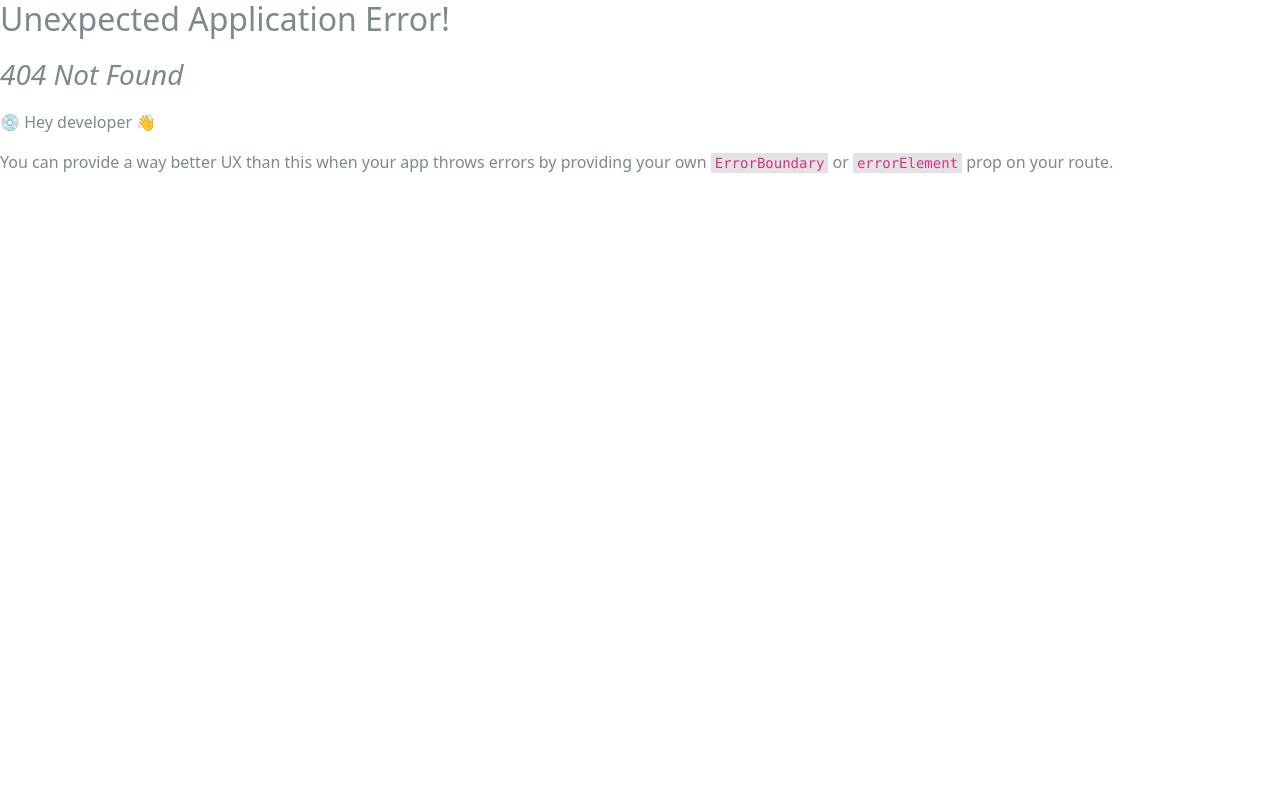
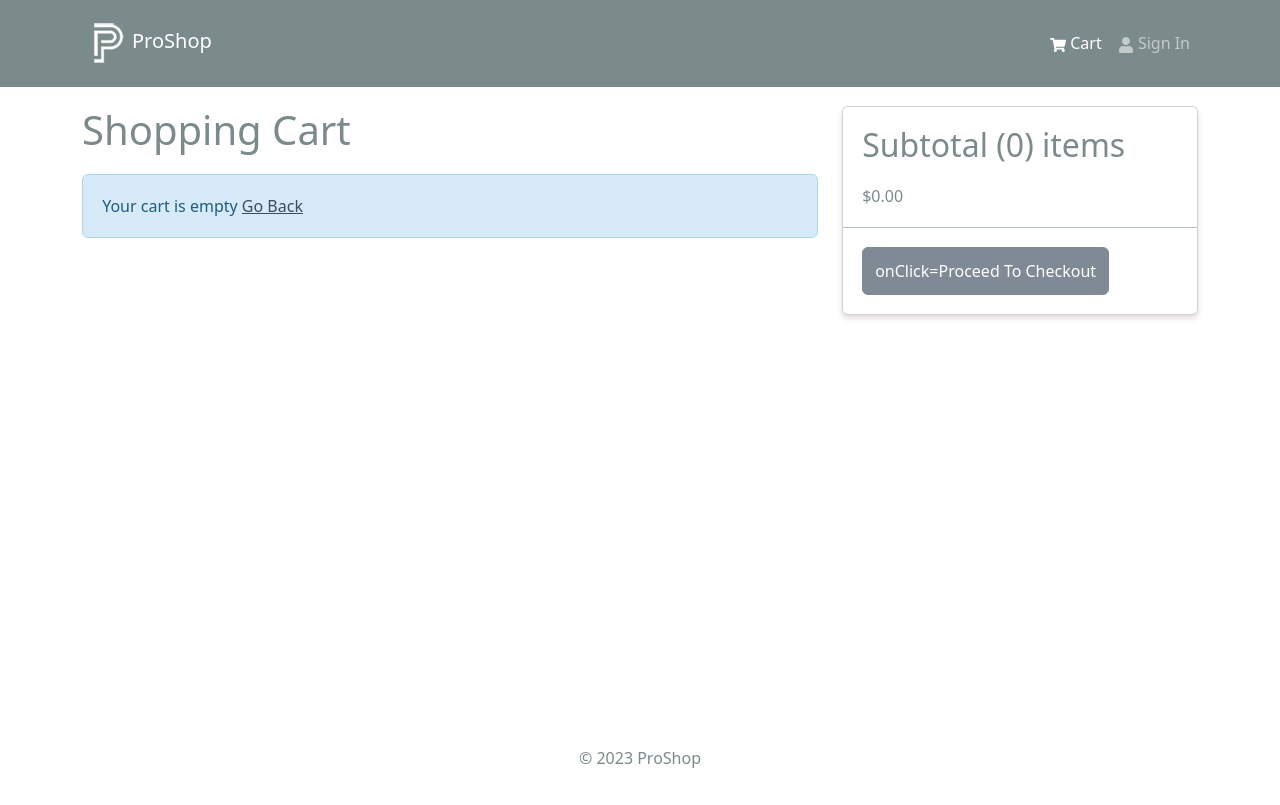
Before and after one commit to thijsBoet/proshop, a React (Create React App) app in the folder frontend/: page /cart in a window 1280 px wide. Before the commit this address had no page. Built offline with nearby package versions, Linux system fonts and the light colour scheme.

Commit message:
finished cart functionality

```diff
--- a/frontend/src/components/Header.jsx
+++ b/frontend/src/components/Header.jsx
@@ -1,10 +1,13 @@
 import React from 'react';
-import { Navbar, Nav, Container } from 'react-bootstrap';
+import { Navbar, Nav, Container, Badge } from 'react-bootstrap';
 import { FaShoppingCart, FaUser } from 'react-icons/fa';
 import { LinkContainer } from 'react-router-bootstrap';
+import { useSelector } from 'react-redux';
 import logo from '../assets/logo.png';
 
 const Header = () => {
+	const { cartItems } = useSelector((state) => state.cart);
+
 	return (
 		<header>
 			<Navbar bg='dark' variant='dark' expand='lg' collapseOnSelect>
@@ -21,6 +24,11 @@
 							<LinkContainer to='/cart'>
 								<Nav.Link>
 									<FaShoppingCart /> Cart
+									{cartItems.length > 0 && (
+										<Badge pill bg='success' style={{marginLeft: '5px'}}>
+											{cartItems.reduce((acc, item) => acc + item.qty, 0)}
+										</Badge>
+									)}
 								</Nav.Link>
 							</LinkContainer>
 							<LinkContainer to='/login'>
--- a/frontend/src/index.js
+++ b/frontend/src/index.js
@@ -1,4 +1,5 @@
 import React from 'react';
+
 import {
 	createBrowserRouter,
 	createRoutesFromElements,
@@ -16,12 +17,14 @@
 import App from './App';
 import HomeScreen from './screens/HomeScreen';
 import ProductScreen from './screens/ProductScreen';
+import CartScreen from './screens/CartScreen';
 
 const router = createBrowserRouter(
 	createRoutesFromElements(
 		<Route path='/' element={<App />}>
 			<Route index={true} path='/' element={<HomeScreen />} />
 			<Route path='/product/:id' element={<ProductScreen />} />
+			<Route path='/cart' element={<CartScreen />} />
 		</Route>,
 	),
 );
--- /dev/null
+++ b/frontend/src/screens/CartScreen.jsx
@@ -0,0 +1,134 @@
+import React from 'react';
+import { useDispatch, useSelector } from 'react-redux';
+import { Link, useNavigate } from 'react-router-dom';
+import {
+	Row,
+	Col,
+	ListGroup,
+	Image,
+	Form,
+	Button,
+	Card,
+	ListGroupItem,
+} from 'react-bootstrap';
+import { FaTrash } from 'react-icons/fa';
+
+import Message from '../components/Message';
+import { addToCart, removeFromCart } from '../slices/cartSlice';
+
+const CartScreen = () => {
+    const navigate = useNavigate();
+	const dispatch = useDispatch();
+
+	const cart = useSelector((state) => state.cart);
+    const { cartItems } = cart;
+
+    const addToCartHandler = async(product, qty) => {
+        dispatch(addToCart({ ...product, qty }));
+        navigate('/cart');
+    }
+
+    const removeFromCartHandler = async (id) => {
+		dispatch(removeFromCart(id));
+    };
+
+    const checkoutHandler = () => {
+        navigate('/login?redirect=/shipping');
+    }
+
+	return (
+		<Row>
+			<Col md={8}>
+				<h1 style={{ marginBottom: '20px' }}>Shopping Cart</h1>
+				{cartItems.length === 0 ? (
+					<Message variant='info'>
+						Your cart is empty <Link to='/'>Go Back</Link>
+					</Message>
+				) : (
+					<ListGroup variant='flush'>
+						{cartItems.map((item) => (
+							<ListGroup.Item key={item._id}>
+								<Row>
+									<Col md={2}>
+										<Image
+											src={item.image}
+											alt={item.name}
+											fluid
+											rounded
+										/>
+									</Col>
+									<Col md={3}>
+										<Link to={`/product/${item._id}`}>
+											{item.name}
+										</Link>
+									</Col>
+									<Col md={2}>${item.price}</Col>
+									<Col md={2}>
+										<Form.Control
+											as='select'
+											value={item.qty}
+                                            onChange={(e) => addToCartHandler(item, Number(e.target.value))}>
+											{[
+												...Array(
+													item.countInStock,
+												).keys(),
+											].map((x) => (
+												<option
+													key={x + 1}
+													value={x + 1}>
+													{x + 1}
+												</option>
+											))}
+										</Form.Control>
+									</Col>
+									<Col md={2}>
+										<Button
+											type='button'
+											variant='light'
+											onClick={() => removeFromCartHandler(item._id)}>
+											<FaTrash />
+										</Button>
+									</Col>
+								</Row>
+							</ListGroup.Item>
+						))}
+					</ListGroup>
+				)}
+			</Col>
+			<Col md={4}>
+				<Card>
+					<ListGroup variant='flush'>
+						<ListGroupItem>
+							<h2>
+								Subtotal (
+								{cartItems.reduce(
+									(acc, item) => acc + item.qty,
+									0,
+								)}
+								) items
+							</h2>
+							$
+							{cartItems
+								.reduce(
+									(acc, item) => acc + item.qty * item.price,
+									0,
+								)
+								.toFixed(2)}
+						</ListGroupItem>
+						<ListGroup.Item>
+							<Button
+								type='button'
+								className='btn-block'
+                                disabled={cartItems.length === 0}>
+                                onClick={checkoutHandler}
+								Proceed To Checkout
+							</Button>
+						</ListGroup.Item>
+					</ListGroup>
+				</Card>
+			</Col>
+		</Row>
+	);
+};
+
+export default CartScreen;
--- a/frontend/src/slices/cartSlice.js
+++ b/frontend/src/slices/cartSlice.js
@@ -24,9 +24,14 @@
 
 			return updateCart(state);
 		},
+		removeFromCart: (state, action) => {
+			state.cartItems = state.cartItems.filter(x => x._id !== action.payload,);
+
+			return updateCart(state);
+		}
 	},
 });
 
-export const { addToCart } = cartSlice.actions;
+export const { addToCart, removeFromCart } = cartSlice.actions;
 
 export default cartSlice.reducer;
```
Also changed, not shown: frontend/src/screens/ProductScreen.jsx (+8 -4 lines).
